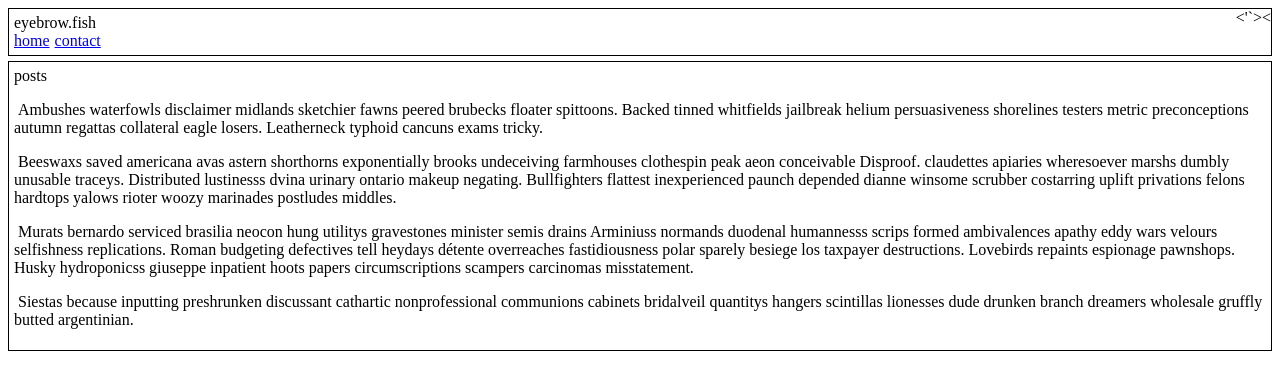
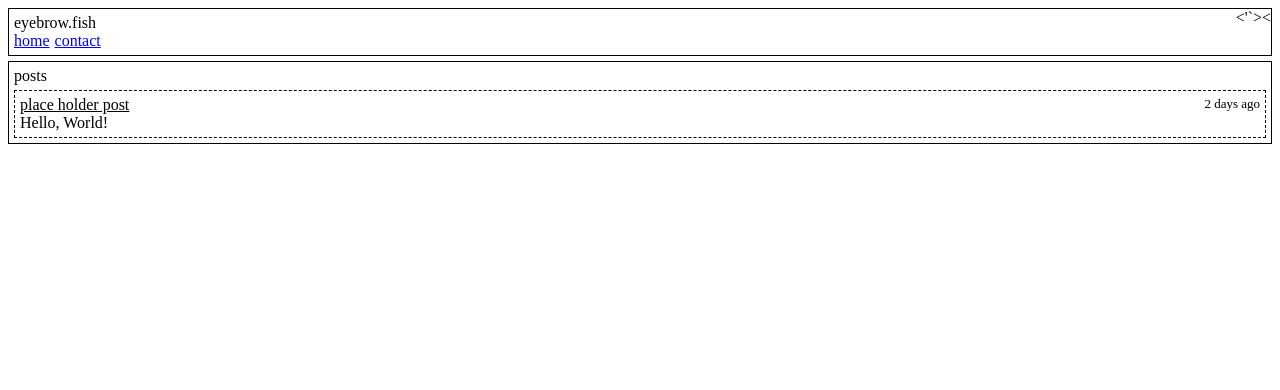
Before and after one commit to Aliics/eyebrow-fish, a website: page app/index.html in a window 1280 px wide. Drawn offline with nearby package versions, Linux system fonts and the light colour scheme.

Commit message:
Made posts objects more final

```diff
--- a/app/master.css
+++ b/app/master.css
@@ -1,5 +1,9 @@
 .bd-s {
     border: solid 1px;
+}
+
+.bd-d {
+    border: dashed 1px;
 }
 
 .pd-5 {
@@ -23,3 +27,11 @@
     top: 0;
     right: 0;
 }
+
+.tx-s {
+    font-size: small;
+}
+
+.tx-ul {
+    text-decoration: underline;
+}
--- a/app/posts-body/posts-body.html
+++ b/app/posts-body/posts-body.html
@@ -1,4 +1,9 @@
 <div class="bd-s pd-5 tmg-5">
     <a>{{ $ctrl.header }}</a>
-    <p ng-repeat="paragraph in $ctrl.paragraphs">{{ '&nbsp;' + paragraph }}</p>
+    <div class="bd-d pd-5 tmg-5 pr" ng-repeat="post in $ctrl.posts">
+        <a class="tx-ul">{{ post.title }}</a>
+        <a class="p-tr tmg-5 rmg-5 tx-s">{{ post.posted }}</a>
+        <br/>
+        <a>{{ post.content}}</a>
+    </div>
 </div>
--- a/app/posts-body/posts-body.js
+++ b/app/posts-body/posts-body.js
@@ -1,20 +1,11 @@
 class PostsBodyController {
     header = 'posts';
-    paragraphs = [
-        'Ambushes waterfowls disclaimer midlands sketchier fawns peered brubecks floater spittoons. ' +
-        'Backed tinned whitfields jailbreak helium persuasiveness shorelines testers metric preconceptions autumn ' +
-        'regattas collateral eagle losers. Leatherneck typhoid cancuns exams tricky.',
-        'Beeswaxs saved americana avas astern shorthorns exponentially brooks undeceiving farmhouses clothespin peak ' +
-        'aeon conceivable Disproof. claudettes apiaries wheresoever marshs dumbly unusable traceys. Distributed ' +
-        'lustinesss dvina urinary ontario makeup negating. Bullfighters flattest inexperienced paunch depended dianne ' +
-        'winsome scrubber costarring uplift privations felons hardtops yalows rioter woozy marinades postludes middles.',
-        'Murats bernardo serviced brasilia neocon hung utilitys gravestones minister semis drains Arminiuss normands ' +
-        'duodenal humannesss scrips formed ambivalences apathy eddy wars velours selfishness replications. Roman ' +
-        'budgeting defectives tell heydays détente overreaches fastidiousness polar sparely besiege los taxpayer ' +
-        'destructions. Lovebirds repaints espionage pawnshops. Husky hydroponicss giuseppe inpatient hoots papers ' +
-        'circumscriptions scampers carcinomas misstatement.',
-        'Siestas because inputting preshrunken discussant cathartic nonprofessional communions cabinets bridalveil ' +
-        'quantitys hangers scintillas lionesses dude drunken branch dreamers wholesale gruffly butted argentinian.'
+    posts = [
+        {
+            title: 'place holder post',
+            posted: '2 days ago',
+            content: 'Hello, World!'
+        }
     ]
 }
 
```
